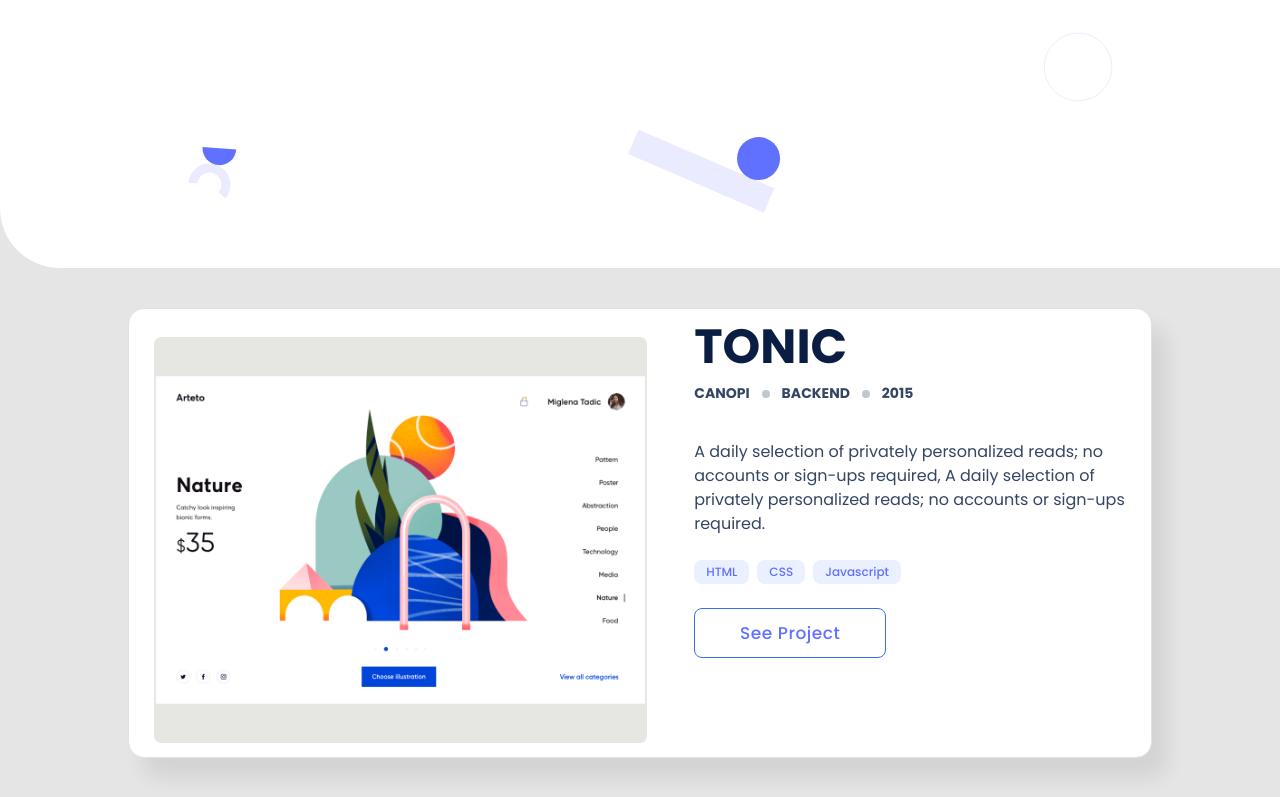
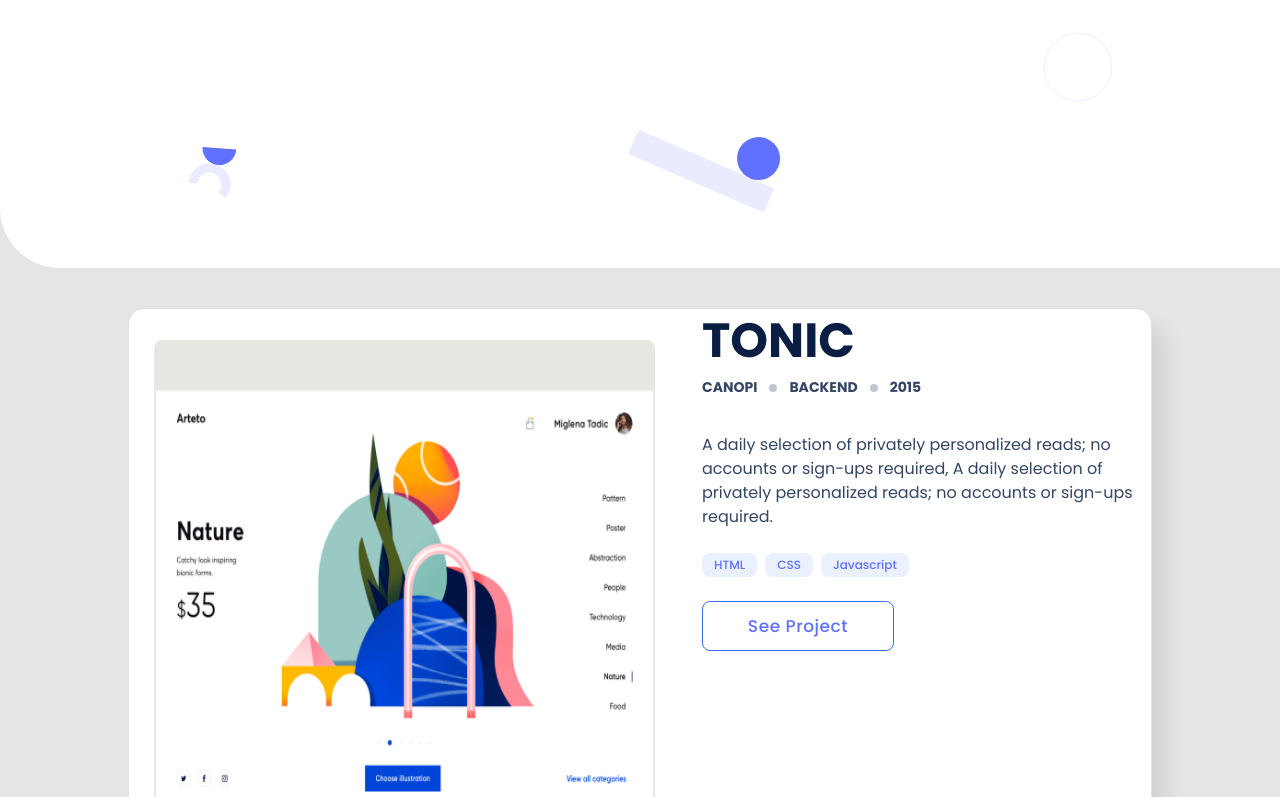
Before and after one commit to alyconr/Personal-Portfolio-Project, a website with bundled scripts: page index.html in a window 1280 px wide. Shown: the part 503-1300 px from the top of the page. Built offline with nearby package versions, Linux system fonts and the light colour scheme.

Commit message:
:art: Update styles

```diff
--- a/style.css
+++ b/style.css
@@ -760,7 +760,7 @@ textarea {
   }
 
   .card-content {
-    height: 50vh;
+    height: 67vh;
   }
 
   .ton {
```
